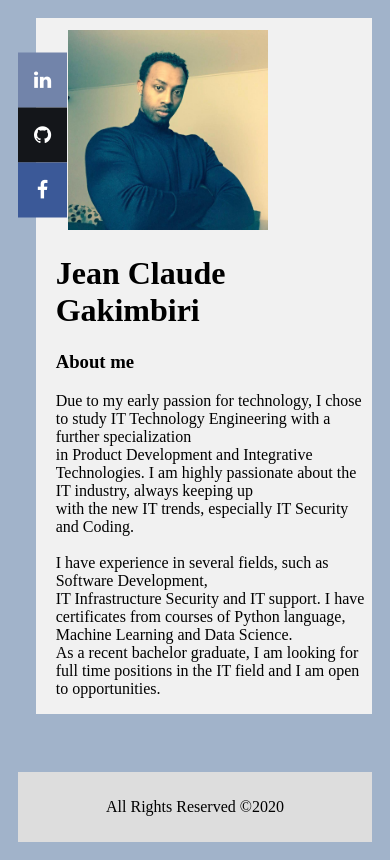
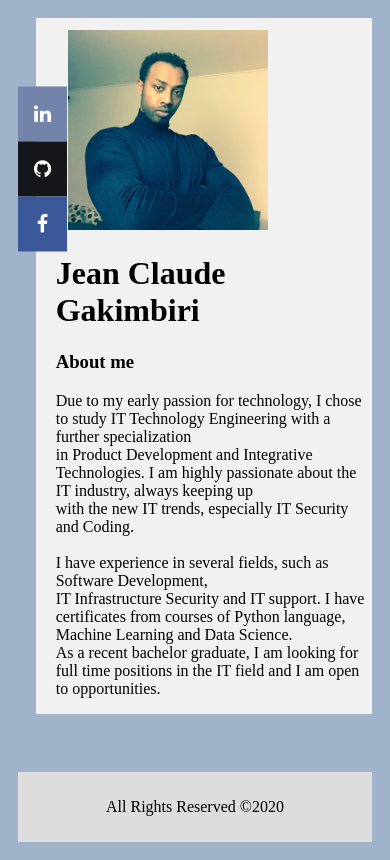
Before and after one commit to claudion3/profile, a plain HTML site: page index.html in a window 390 px wide. Drawn offline with Linux system fonts and the light colour scheme.

Commit message:
Update style.css

```diff
--- a/static/css/style.css
+++ b/static/css/style.css
@@ -91,7 +91,7 @@ img {
 
 @media (max-width:400px) {
     .icon {
-        top: 16%;
+        top: 20%;
         ;
     }
 }
```
